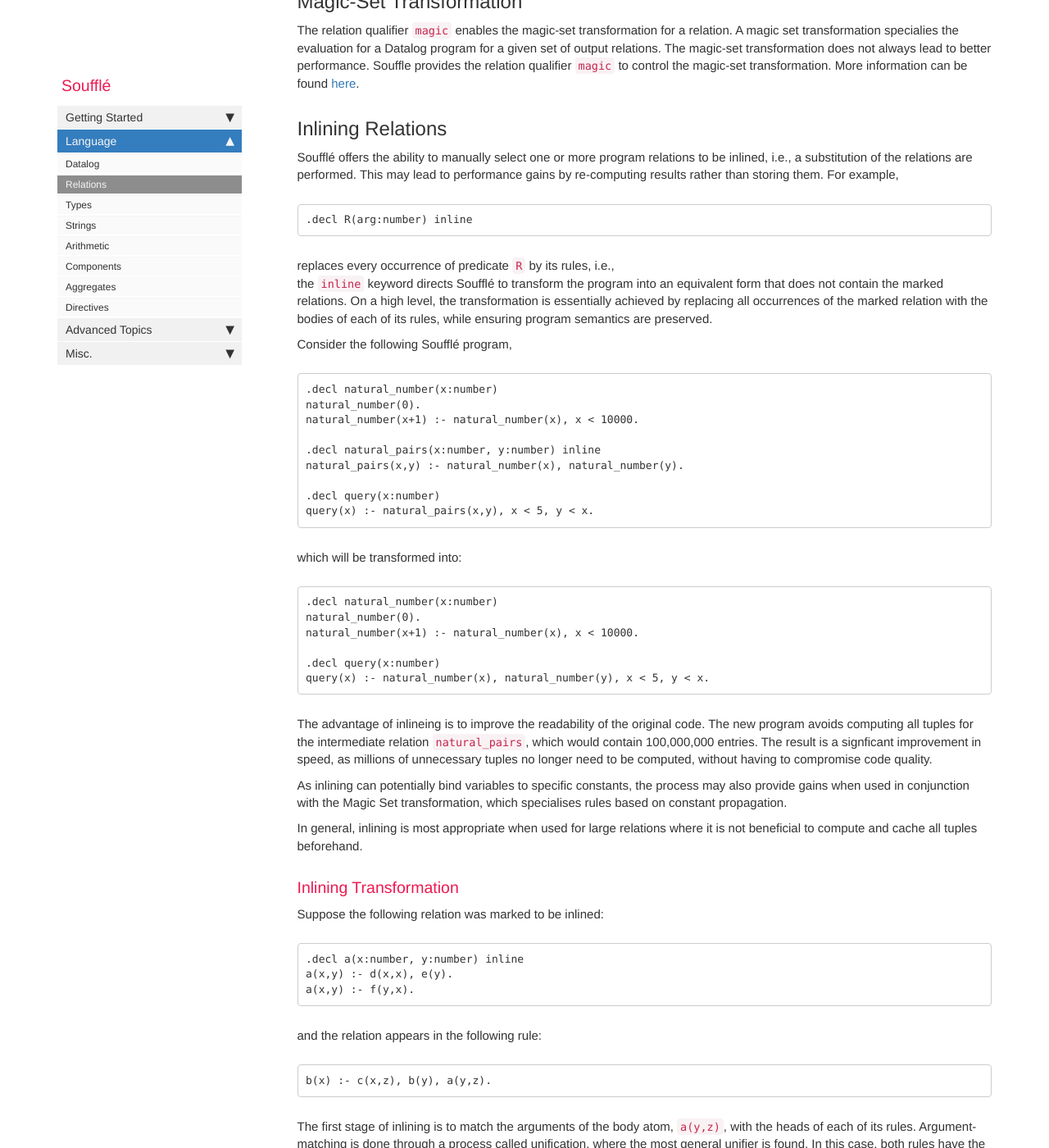
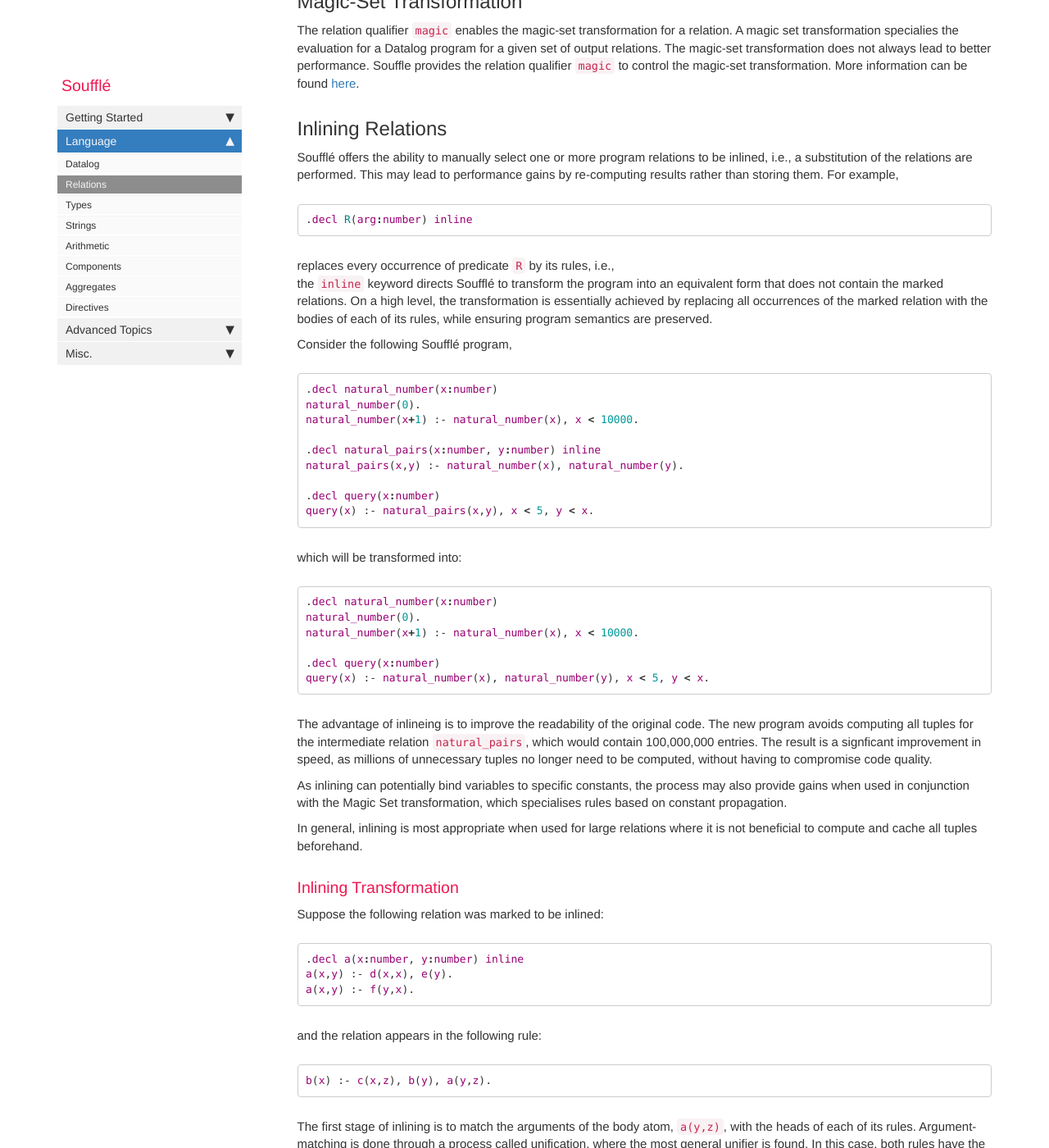
Before and after one commit to souffle-lang/souffle-lang.github.io, a Jekyll site: the page built from pages/docs/relations.md, in a window 1280 px wide and 1400 px high, scrolled down 2851 px. Shown: the whole window at 82% size. Built offline with Jekyll 4.4.1, drawn with Linux system fonts in a browser that asks for light colours; comment, search, counter and statistics services are not loaded; some of the changed text lies outside the part shown.

Commit message:
Update relations.md

````diff
--- a/pages/docs/relations.md
+++ b/pages/docs/relations.md
@@ -13,7 +13,7 @@ Relations can be represented using different internal data structures in Souffl
 
 ### B-tree Relations
 The B-tree data structure is used by default, however the *direct* flavour (see below) can be forced by adding the `btree` qualifier to a relation declaration:
-```
+```prolog
 .decl A(x:number, y:symbol) btree
 ```
 
@@ -27,7 +27,7 @@ More details on the Soufflé B-tree can be found in [this paper](https://doi.org
 
 ### Brie Relations
 The Brie data structure is a specialised data structure designed for *dense* data. It can be used by adding the `brie` qualifier to a relation declaration.
-```
+```prolog
 .decl A(x:number, y:symbol) brie
 ```
 
@@ -49,7 +49,7 @@ More details on the Brie can be found in [this paper](https://doi.org/10.1145/33
 
 ### Equivalence Relations
 An equivalence relation is a special kind of binary relation which exhibits three properties: *reflexivity*, *symmetry*, and *transitivity*. An equivalence relation could be expressed in Datalog as follows:
-```
+```prolog
 .decl equivalence(x:number, y:number)
 equivalence(a, b) :- rel1(a), rel2(b).      // every element of rel1 is equivalent to every element of rel2
 
@@ -71,7 +71,7 @@ More details on Eqrel can be found in [this paper](https://doi.org/10.1109/PACT.
 ### Nullaries
 Nullary relations are special relations. Their arity is zero, i.e., they don't have attributes.
 They are defined as
-```
+```prolog
 .decl A()
 ```
 These relations are either empty or contain the empty tuple `()`. Internatlly, they are implemented
@@ -88,7 +88,7 @@ The relation qualifier `magic` enables the magic-set transformation for a relati
 ## Inlining Relations
 Souffl&eacute; offers the ability to manually select one or more program relations to be inlined, i.e., a substitution of the relations are performed. This may lead to performance gains by re-computing results rather than storing them. For example,
 
-```
+```prolog
 .decl R(arg:number) inline
 ```
 
@@ -97,7 +97,7 @@ the `inline` keyword directs Souffl&eacute; to transform the program into an equ
 
 Consider the following Souffl&eacute; program,
 
-```
+```prolog
 .decl natural_number(x:number)
 natural_number(0).
 natural_number(x+1) :- natural_number(x), x < 10000.
@@ -110,7 +110,7 @@ query(x) :- natural_pairs(x,y), x < 5, y < x.
 ```
 which will be transformed into:
 
-```
+```prolog
 .decl natural_number(x:number)
 natural_number(0).
 natural_number(x+1) :- natural_number(x), x < 10000.
@@ -132,7 +132,7 @@ In general, inlining is most appropriate when used for large relations where it
 ### Inlining Transformation
 Suppose the following relation was marked to be inlined:
 
-```
+```prolog
 .decl a(x:number, y:number) inline
 a(x,y) :- d(x,x), e(y).
 a(x,y) :- f(y,x).
@@ -140,20 +140,20 @@ a(x,y) :- f(y,x).
 
 and the relation appears in the following rule:
 
-```
+```prolog
 b(x) :- c(x,z), b(y), a(y,z).
 ```
 
 The first stage of inlining is to match the arguments of the body atom, `a(y,z)`, with the heads of each of its rules. Argument-matching is done through a process called unification, where the most general unifier is found. In this case, both rules have the head `a(x,y)`. It is important to note, however, that the variable `y` appearing in the body atom `a(y,z)` is distinct from the `y` appearing in the head atom `a(x,y)`. An &alpha;-reduction must hence be performed to avoid naming conflicts. In this case, we can rename the head atom of the rules to be `a(x0,y0)`, producing the following equivalent rules for `a`:
 
-```
+```prolog
 a(x0,y0) :- d(x0,x0), e(y0).
 a(x0,y0) :- f(y0,x0).
 ```
 
 Unification can now proceed. In this case, `a(y,z)` must be unified with `a(x0,y0)` for both rules, which can be done by substituting `x0` with `y`, and `y0` with `z` in both rules. As a result, we must substitute in the following rule bodies to replace `a(y,z)`.
 
-```
+```prolog
 d(y,y), e(z).
 f(z,y).
 ```
@@ -162,7 +162,7 @@ Note that unification still works in the presence of constants, in which case va
 
 There are now two unified bodies that can replace the original atom. Since both bodies must be considered, two new rules are created to replace the original rule for `b`, hence producing the following final program:
 
-```
+```prolog
 b(x) :- c(x,z), b(y), d(y,y), e(z).
 b(x) :- c(x,z), b(y), f(z,y).
 ```
````
